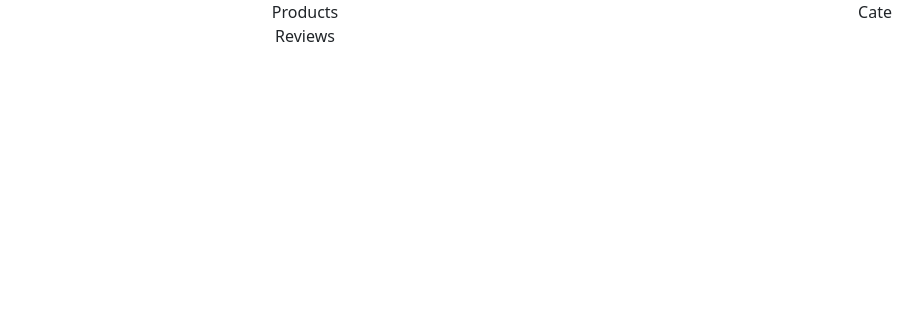
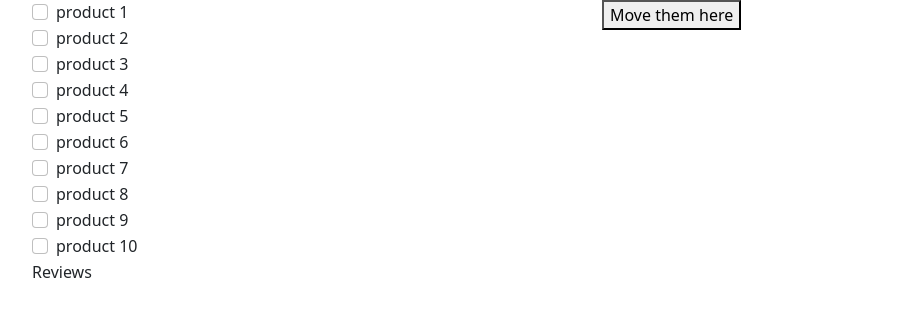
Before and after one commit to halitbatur/denebunu-app, a React (Create React App) app: page / in a window 1280 px wide. Shown: the top 316 px of the page, without its empty margins (50-973 px from the left). Built offline with nearby package versions, Linux system fonts and the light colour scheme.

Commit message:
initial template for project

```diff
--- a/src/App.css
+++ /dev/null
@@ -1,38 +0,0 @@
-.App {
-  text-align: center;
-}
-
-.App-logo {
-  height: 40vmin;
-  pointer-events: none;
-}
-
-@media (prefers-reduced-motion: no-preference) {
-  .App-logo {
-    animation: App-logo-spin infinite 20s linear;
-  }
-}
-
-.App-header {
-  background-color: #282c34;
-  min-height: 100vh;
-  display: flex;
-  flex-direction: column;
-  align-items: center;
-  justify-content: center;
-  font-size: calc(10px + 2vmin);
-  color: white;
-}
-
-.App-link {
-  color: #61dafb;
-}
-
-@keyframes App-logo-spin {
-  from {
-    transform: rotate(0deg);
-  }
-  to {
-    transform: rotate(360deg);
-  }
-}
--- a/src/App.js
+++ b/src/App.js
@@ -1,4 +1,3 @@
-import "./App.css";
 import Home from "./containers/Home";
 import "bootstrap/dist/css/bootstrap.min.css";
 
--- a/src/components/Category.jsx
+++ b/src/components/Category.jsx
@@ -1,5 +1,14 @@
 import React from "react";
+import { FormCheck } from "react-bootstrap";
 
-export default function Category() {
-  return <div>Cate</div>;
+export default function Category({ products, moveProducts }) {
+  return (
+    <div>
+      {products &&
+        products.map((product) => {
+          return <FormCheck type="checkbox" label={product} key={product} />;
+        })}
+      <button onClick={moveProducts}>Move them here</button>
+    </div>
+  );
 }
--- a/src/components/Products.jsx
+++ b/src/components/Products.jsx
@@ -1,5 +1,34 @@
 import React from "react";
+import { FormCheck } from "react-bootstrap";
 
-export default function Products() {
-  return <div>Products</div>;
+export default function Products({ products, setCheckedProducts }) {
+  const handleSelectingProduct = (value, name, location) => {
+    if (value) {
+      setCheckedProducts((prevState) => {
+        return { ...prevState, [location]: [...prevState[location], name] };
+      });
+    } else {
+      setCheckedProducts((prevState) => {
+        const filtredLocation = prevState[location].filter(
+          (product) => product !== name
+        );
+        return { ...prevState, [location]: [...filtredLocation] };
+      });
+    }
+  };
+  return (
+    <div>
+      {products &&
+        products.map((product) => (
+          <FormCheck
+            type="checkbox"
+            label={product}
+            key={product}
+            onClick={(e) =>
+              handleSelectingProduct(e.target.checked, product, "products")
+            }
+          />
+        ))}
+    </div>
+  );
 }
--- a/src/containers/Home.jsx
+++ b/src/containers/Home.jsx
@@ -3,17 +3,33 @@ import Category from "../components/Category";
 import Products from "../components/Products";
 import Review from "../components/Review";
 import { Container, Row, Col } from "react-bootstrap";
+import products from "../static/products";
 
 export default function Home() {
+  const [currentProducts, setCurrentProducts] = React.useState(products);
+  const [checkedProducts, setCheckedProducts] = React.useState({
+    products: [],
+  });
+  const [categorizedProducts, setCategorizedProducts] = React.useState([]);
+  console.log(categorizedProducts);
+  const moveProducts = () => {
+    setCategorizedProducts(checkedProducts.products);
+  };
   return (
     <Container>
       <Row>
         <Col>
-          <Products />
+          <Products
+            products={currentProducts}
+            setCheckedProducts={setCheckedProducts}
+          />
           <Review />
         </Col>
         <Col>
-          <Category />
+          <Category
+            moveProducts={moveProducts}
+            products={categorizedProducts}
+          />
         </Col>
       </Row>
     </Container>
--- /dev/null
+++ b/src/static/products.js
@@ -0,0 +1,7 @@
+const products = [];
+
+for (let i = 0; i < 10; i++) {
+  products.push(`product ${i + 1}`);
+}
+
+export default products;
```
